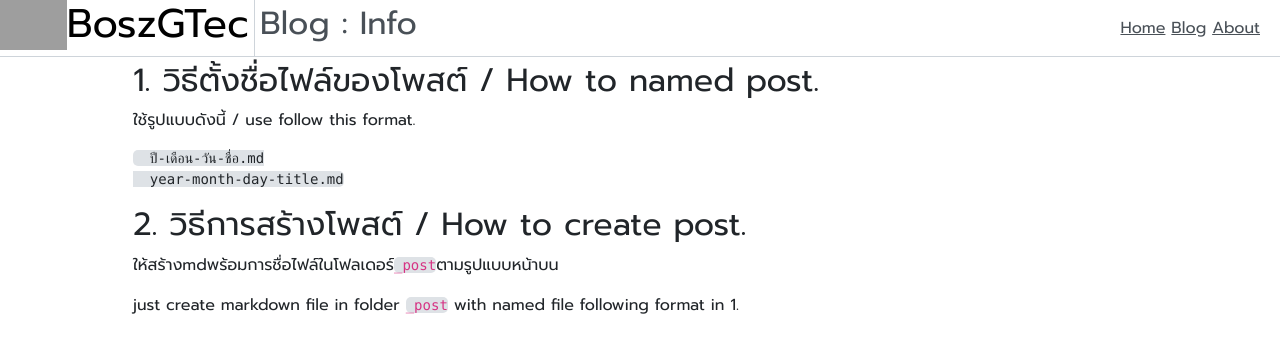
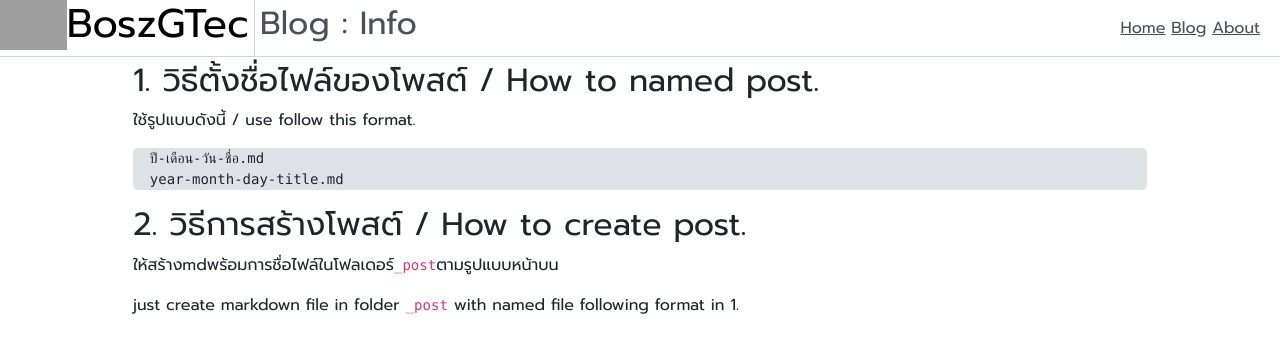
Before and after one commit to BoszGTec/Blog, a Jekyll site: the page built from info/index.md, in a window 1280 px wide. Shown: the top 353 px of the page. Built offline with Jekyll 4.4.1, drawn with Linux system fonts in a browser that asks for light colours; grey boxes are pictures that could not be loaded.

Commit message:
Update head.html

```diff
--- a/_includes/head.html
+++ b/_includes/head.html
@@ -41,12 +41,11 @@
     padding : 5px ;
     overflow-x : hidden;
     }
-    code{
+    pre{
     background-color : var(--bs-gray-300) ;
     border-radius : 5px ;
     }
-   @media screen and (max-width:700px)
-  {
+   @media screen and (max-width:700px){
    #title_content_header{
    display : none;
    }
```
